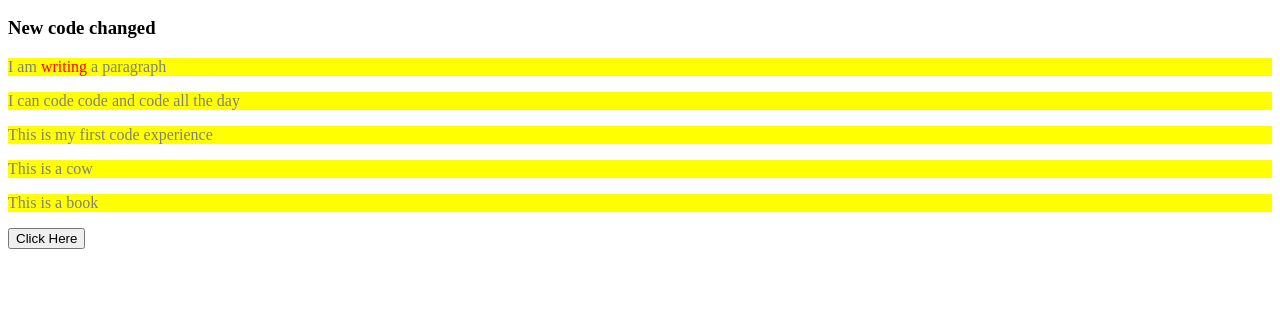
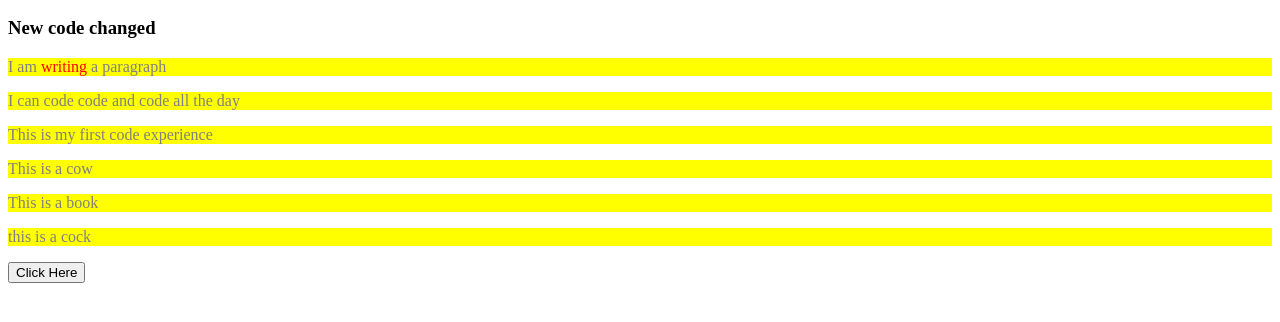
Before and after one commit to Bhubon2004/my-fourth-repo, a plain HTML site: page index.html in a window 1280 px wide. Shown: the part 110-432 px from the top of the page. Drawn offline with Linux system fonts and the light colour scheme.

Commit message:
paragraph

```diff
--- a/index.html
+++ b/index.html
@@ -15,6 +15,7 @@
     <p>This is my first code experience</p>
     <p>This is a cow</p>
     <p>This is a book</p>
+    <p>this is a cock</p>
     <input type="button" value="Click Here">
 
 </body>
```
